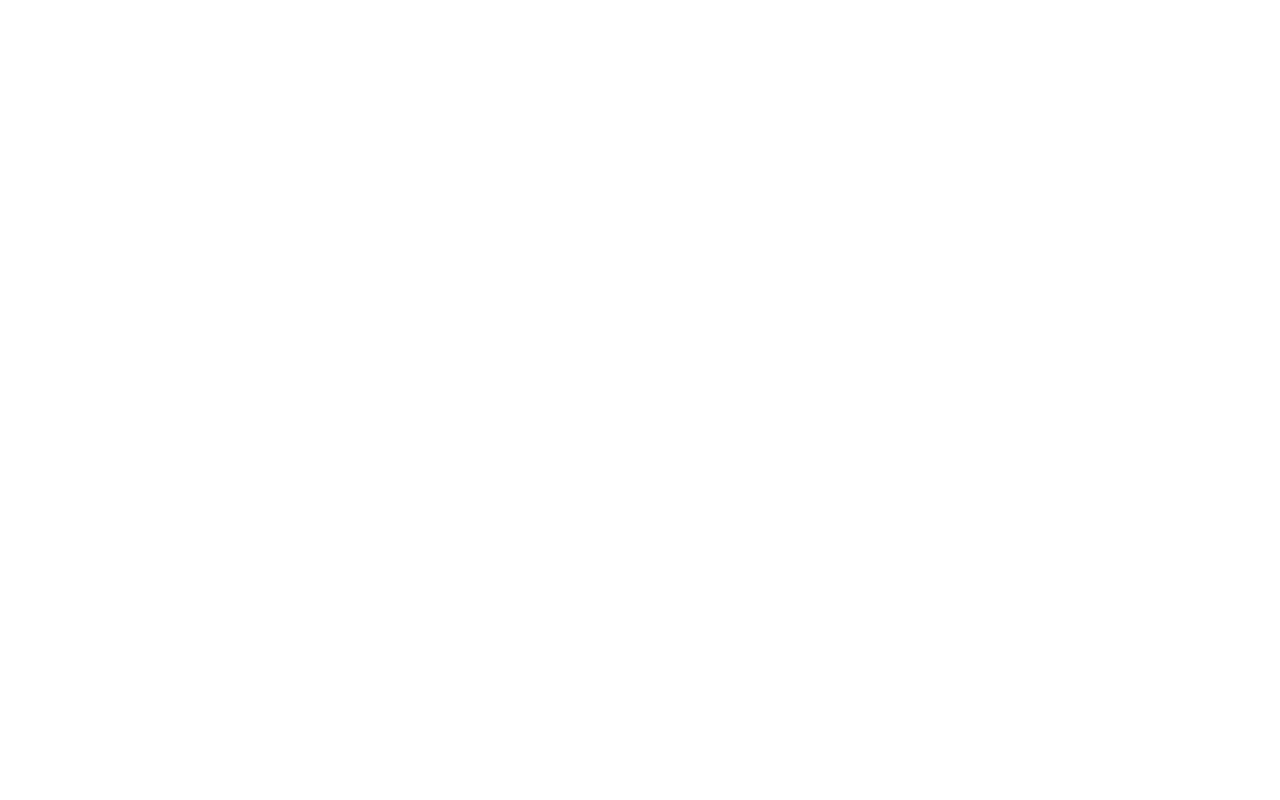
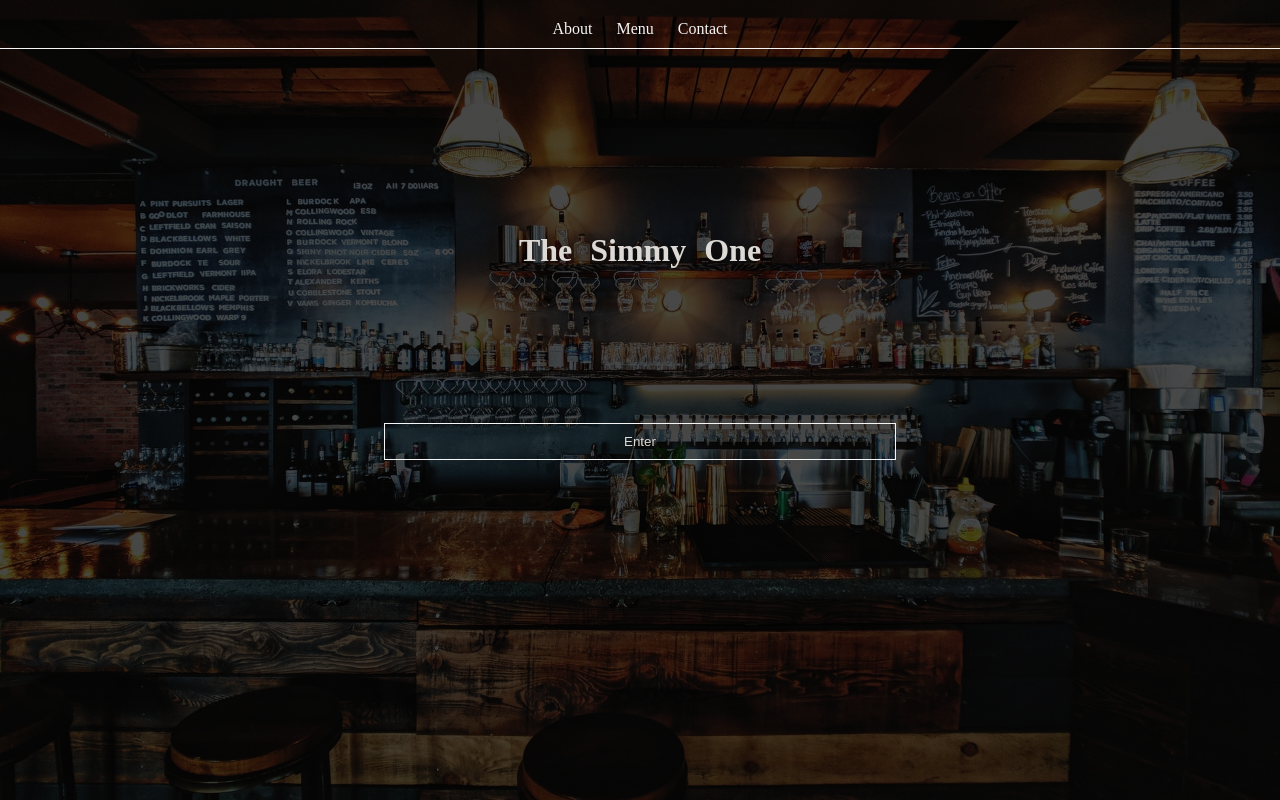
Before and after one commit to jamiemiles/restaurant_page, a website built with webpack: page dist/index.html in a window 1280 px wide. Built offline with Linux system fonts and the light colour scheme.

Commit message:
created style.css and designed landing page

```diff
--- a/package.json
+++ b/package.json
@@ -4,7 +4,7 @@
   "description": "",
   "main": "index.js",
   "scripts": {
-    "test": "echo \"Error: no test specified\" && exit 1"
+    "build": "webpack"
   },
   "keywords": [],
   "author": "",
--- /dev/null
+++ b/style.css
@@ -0,0 +1,61 @@
+* {
+  padding: 0;
+  margin: 0;
+  box-sizing: border-box;
+}
+.background-img {
+  background: linear-gradient(rgba(0, 0, 0, 0.7), rgba(0, 0, 0, 0.7)),
+    url("/hero_img.png");
+  height: 100%;
+  background-size: cover;
+  background-position: center;
+}
+.nav-bar {
+  position: absolute;
+  width: 100%;
+  text-align: center;
+  color: whitesmoke;
+  border-bottom: 1px solid whitesmoke;
+  margin-top: 10px;
+  padding: 10px;
+  word-spacing: 20px;
+}
+li {
+  display: inline-block;
+  list-style: none;
+}
+.about-us {
+  display: flex;
+  justify-content: center;
+  align-items: center;
+  flex-direction: column;
+  text-align: center;
+  line-height: 500px;
+}
+.title {
+  font-size: 2rem;
+  color: rgb(221, 218, 214);
+  word-spacing: 10px;
+}
+.btn-wrapper {
+  display: flex;
+  justify-content: center;
+  align-items: center;
+  position: relative;
+}
+.enter-btn {
+  position: absolute;
+  bottom: 40px;
+  background: transparent;
+  outline: none;
+  border: 1px solid whitesmoke;
+  color: rgb(221, 218, 214);
+  padding: 10px;
+  width: 40%;
+  cursor: pointer;
+}
+.enter-btn:hover {
+  transition: all 0.4s ease-out;
+  background: rgb(221, 218, 214);
+  color: black;
+}
--- a/webpack.config.js
+++ b/webpack.config.js
@@ -1,20 +1,10 @@
 const path = require("path");
-// const HtmlWebpackPlugin = require("html-webpack-plugin");
 
 module.exports = {
   mode: "development",
-  entry: {
-    index: "./src/index.js",
-  },
-  devtool: "inline-source-map",
-  devServer: {
-    contentBase: "./dist",
-  },
+  entry: "./src/index.js",
   output: {
     filename: "main.js",
     path: path.resolve(__dirname, "dist"),
-    clean: true,
-
-    publicPath: "/",
   },
 };
```
Also changed, not shown: dist/index.html, dist/main.js, hero_img.png (added).
